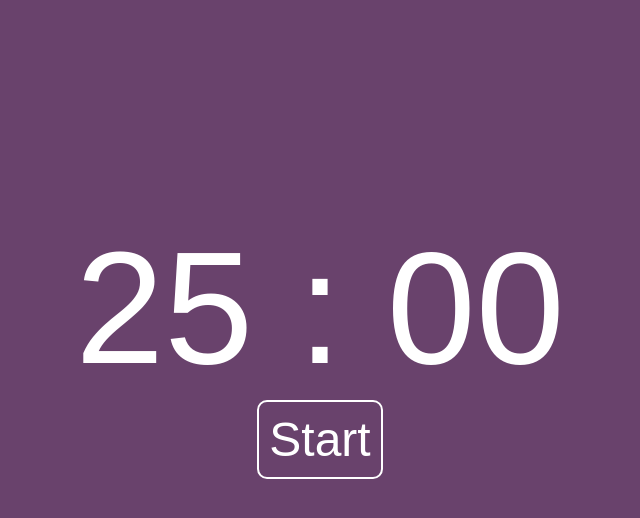
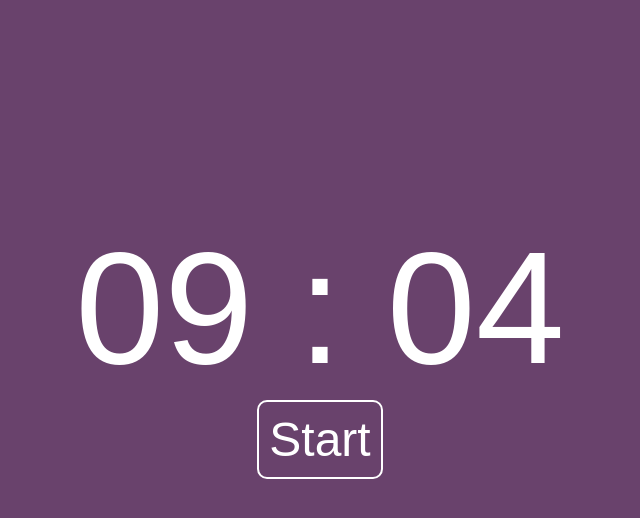
Before and after one commit to NoeRGuerra/PomodoroTimer, a plain HTML site: page index.html in a window 1280 px wide. Both pictures are taken after a click on the button "Start". Shown: the whole page, without its empty margins (320-960 px from the left). Drawn offline with Linux system fonts and the light colour scheme.

Commit message:
Add functionality to Start button

```diff
--- a/index.html
+++ b/index.html
@@ -19,6 +19,7 @@
         <button id="stop" class="disabled">Stop</button>
         <button id="reset" class="disabled">Reset</button>
     </div>
+    <script src="script.js"></script>
 </body>
 
 </html>
--- a/script.js
+++ b/script.js
@@ -0,0 +1,23 @@
+let minutes = 10;
+let seconds = 0;
+let minuteDisplay = document.querySelector("#minutes")
+let secondsDisplay = document.querySelector("#seconds")
+let startButton = document.querySelector("#start");
+
+function counter() {
+    if (seconds > 0) {
+        seconds--;
+    } else if (minutes > 0) {
+        minutes--;
+        seconds = 59;
+    } else {
+        clearInterval(timer);
+    }
+    minuteDisplay.textContent = minutes.toString().padStart(2,0);
+    secondsDisplay.textContent = seconds.toString().padStart(2,0);
+}
+
+
+startButton.addEventListener("click", () => {
+    setInterval(counter, 50);
+})
```
